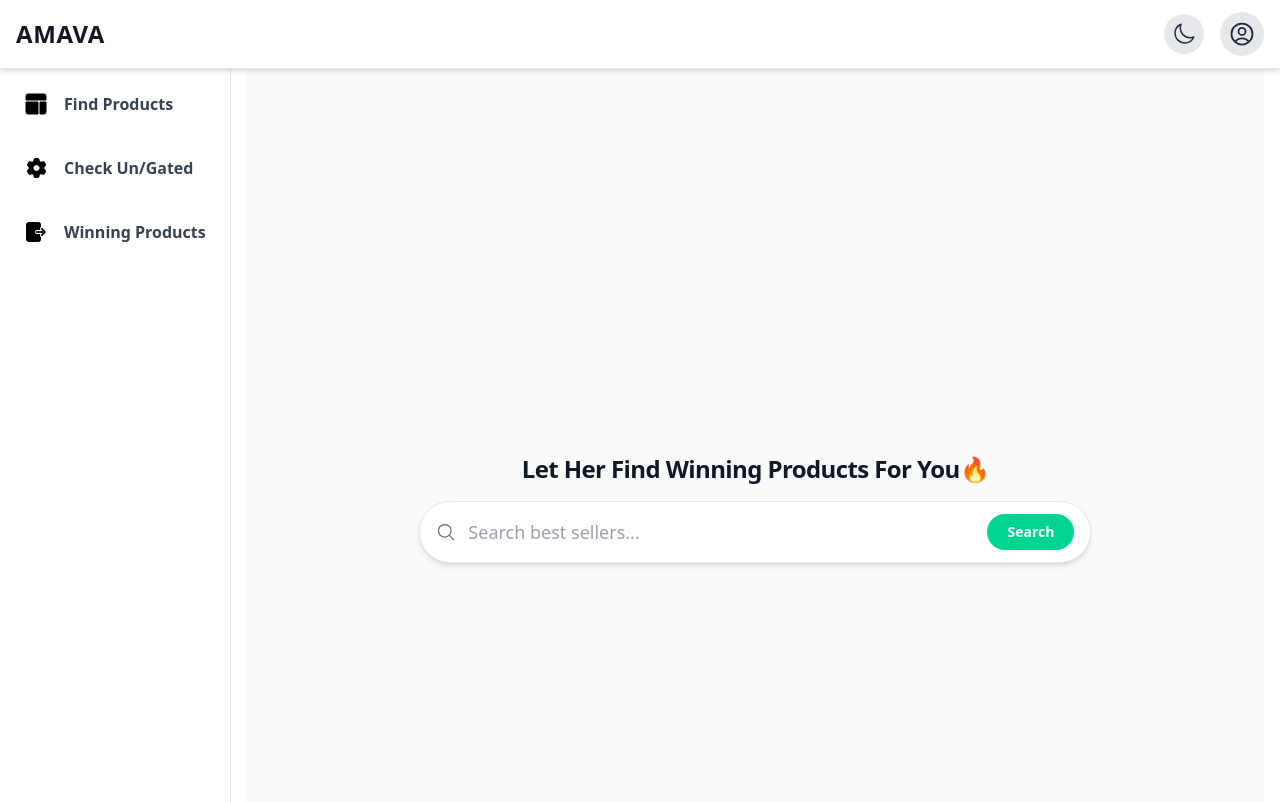
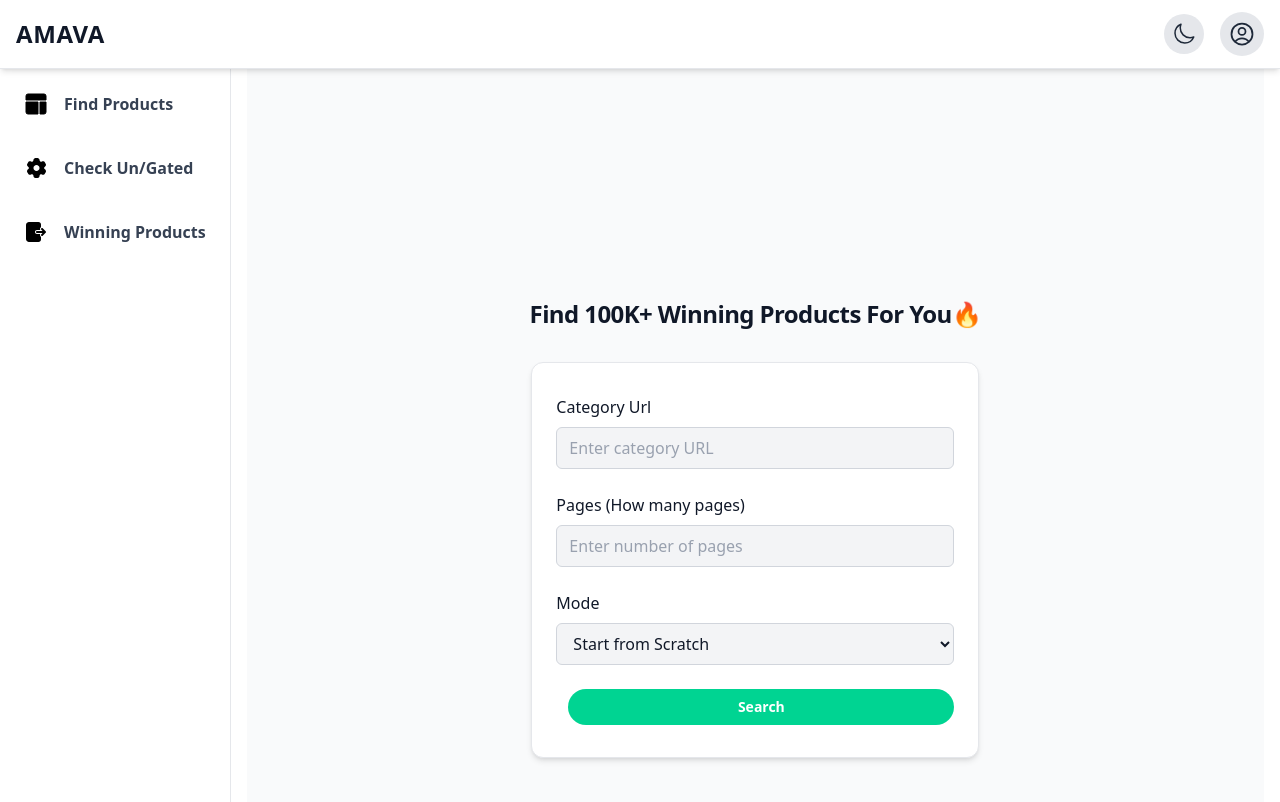
Before and after one commit to Aurabiq-A/AMAVA-Frontend, a React (Vite) app: page / in a window 1280 px wide. Shown: the top 802 px of the page. Built offline with nearby package versions, Linux system fonts and the light colour scheme.

Commit message:
changed home page

```diff
--- a/src/pages/Home.tsx
+++ b/src/pages/Home.tsx
@@ -1,71 +1,94 @@
 import React, { useState } from "react";
-import { MagnifyingGlassIcon } from "@heroicons/react/24/solid";
+import { useTheme } from "../context/ThemeContext";
 import { ArrowPathIcon } from "@heroicons/react/24/outline";
-import { useTheme } from "../context/ThemeContext"; // adjust path as needed
-
 const Home: React.FC = () => {
     const { darkMode } = useTheme();
 
-  const [query, setQuery] = useState("");
+    const [categoryUrl, setCategoryUrl] = useState("");
+    const [pages, setPages] = useState("");
+    const [mode, setMode] = useState("scratch");
     const [loading, setLoading] = useState(false);
-  const [results, setResults] = useState<any[]>([]);
-
-  const handleSearch = async (e: React.FormEvent) => {
+    const handleSubmit = async (e: React.FormEvent) => {
         e.preventDefault();
-    if (!query.trim()) return;
-
         setLoading(true);
-    try {
-      // Replace with actual backend call
-      const response = await fetch(`/api/search?query=${encodeURIComponent(query)}`);
-      const data = await response.json();
-      setResults(data.results || []);
-    } catch (error) {
-      console.error("Search failed:", error);
-      setResults([]);
-    } finally {
+        // Simulate async action, replace with your logic
+        await new Promise((res) => setTimeout(res, 1200));
         setLoading(false);
-    }
+        // Example: console.log({ categoryUrl, pages, mode });
     };
-
     return (
         <div
             className={`flex flex-col items-center justify-center min-h-screen px-4 pt-32
         ${darkMode ? "bg-gray-800 text-white" : "bg-gray-50 text-gray-900"}`}
         >
-      <h2 className="text-2xl font-semibold text-center mb-4 tracking-tight">
-        Let Her Find Winning Products For You🔥
+            <h2 className="text-2xl font-semibold text-center mb-8 tracking-tight">
+                Find 100K+ Winning Products For You🔥
             </h2>
-      {/*<p
-        className={`text-center mb-10 text-lg max-w-xl ${
-          darkMode ? "text-gray-300" : "text-gray-500"
+            <form
+                onSubmit={handleSubmit}
+                className={`w-full max-w-md flex flex-col gap-6 shadow-md border rounded-xl px-6 py-8
+          ${darkMode ? "bg-gray-800 border-gray-700" : "bg-white border-gray-200"}`}
+            >
+                <div className="flex flex-col gap-2">
+                    <label htmlFor="categoryUrl" className="font-medium">
+                        Category Url
+                    </label>
+                    <input
+                        id="categoryUrl"
+                        type="text"
+                        value={categoryUrl}
+                        onChange={(e) => setCategoryUrl(e.target.value)}
+                        placeholder="Enter category URL"
+                        className={`rounded-md px-3 py-2 border outline-none transition
+              ${darkMode
+                                ? "bg-gray-900 border-gray-700 text-white placeholder-gray-400"
+                                : "bg-gray-100 border-gray-300 text-gray-900 placeholder-gray-400"
+                            }`}
+                        required
+                    />
+                </div>
+                <div className="flex flex-col gap-2">
+                    <label htmlFor="pages" className="font-medium">
+                        Pages (How many pages)
+                    </label>
+                    <input
+                        id="pages"
+                        type="number"
+                        min={1}
+                        value={pages}
+                        onChange={(e) => setPages(e.target.value)}
+                        placeholder="Enter number of pages"
+                        className={`rounded-md px-3 py-2 border outline-none transition
+              ${darkMode
+                                ? "bg-gray-900 border-gray-700 text-white placeholder-gray-400"
+                                : "bg-gray-100 border-gray-300 text-gray-900 placeholder-gray-400"
+                            }`}
+                        required
+                    />
+                </div>
+                <div className="flex flex-col gap-2">
+                    <label htmlFor="mode" className="font-medium">
+                        Mode
+                    </label>
+                    <select
+                        id="mode"
+                        value={mode}
+                        onChange={(e) => setMode(e.target.value)}
+                        className={`rounded-md px-3 py-2 border outline-none transition
+              ${darkMode
+                                ? "bg-gray-900 border-gray-700 text-white"
+                                : "bg-gray-100 border-gray-300 text-gray-900"
                             }`}
                     >
-        Search for trending Amazon products and connect with top suppliers instantly.
-      </p>*/}
-
-      <form
-        onSubmit={handleSearch}
-        className={`w-full max-w-2xl flex items-center shadow-md border rounded-full px-4 py-3 focus-within:ring-2 focus-within:ring-emerald-500
-          ${darkMode ? "bg-gray-800 border-gray-700" : "bg-white border-gray-200"}`}
-      >
-        <MagnifyingGlassIcon
-          className={`h-5 w-5 mr-3 ${darkMode ? "text-gray-400" : "text-gray-500"}`}
-        />
-        <input
-          type="text"
-          placeholder="Search best sellers..."
-          value={query}
-          onChange={(e) => setQuery(e.target.value)}
-          className={`flex-1 bg-transparent outline-none text-lg placeholder-gray-400
-            ${darkMode ? "text-white" : "text-gray-700"}`}
-        />
+                        <option value="scratch">Start from Scratch</option>
+                        <option value="resume">Resume From Last Session</option>
+                    </select>
+                </div>
                 <button
                     type="submit"
-          disabled={loading || !query.trim()}
+                    disabled={loading || !categoryUrl.trim() || !pages.trim()}
                     className={`ml-3 font-semibold rounded-full px-5 py-2 text-sm transition-colors
-            ${
-              loading || !query.trim()
+            ${loading || !categoryUrl.trim() || !pages.trim()
                             ? "bg-emerald-400 cursor-not-allowed text-white"
                             : "bg-emerald-600 hover:bg-emerald-700 text-white"
                         }`}
@@ -77,27 +100,6 @@ const Home: React.FC = () => {
                     )}
                 </button>
             </form>
-
-      <div className="mt-10 w-full max-w-2xl">
-        {results.length > 0 && (
-          <ul className="space-y-4">
-            {results.map((item: any) => (
-              <li
-                key={item.id}
-                className={`border p-5 rounded-xl shadow-sm transition hover:shadow-md
-                  ${
-                    darkMode
-                      ? "bg-gray-800 border-gray-700 text-white"
-                      : "bg-white border-gray-200 text-gray-900"
-                  }`}
-              >
-                <div className="text-lg font-medium">{item.name}</div>
-                <div className="text-emerald-600 mt-1">Supplier: {item.supplier}</div>
-              </li>
-            ))}
-          </ul>
-        )}
-      </div>
         </div>
     );
 };
--- /dev/null
+++ b/src/pages/chat.tsx
@@ -0,0 +1,105 @@
+import React, { useState } from "react";
+import { MagnifyingGlassIcon } from "@heroicons/react/24/solid";
+import { ArrowPathIcon } from "@heroicons/react/24/outline";
+import { useTheme } from "../context/ThemeContext"; // adjust path as needed
+
+const Home: React.FC = () => {
+  const { darkMode } = useTheme();
+
+  const [query, setQuery] = useState("");
+  const [loading, setLoading] = useState(false);
+  const [results, setResults] = useState<any[]>([]);
+
+  const handleSearch = async (e: React.FormEvent) => {
+    e.preventDefault();
+    if (!query.trim()) return;
+
+    setLoading(true);
+    try {
+      // Replace with actual backend call
+      const response = await fetch(`/api/search?query=${encodeURIComponent(query)}`);
+      const data = await response.json();
+      setResults(data.results || []);
+    } catch (error) {
+      console.error("Search failed:", error);
+      setResults([]);
+    } finally {
+      setLoading(false);
+    }
+  };
+
+  return (
+    <div
+      className={`flex flex-col items-center justify-center min-h-screen px-4 pt-32
+        ${darkMode ? "bg-gray-800 text-white" : "bg-gray-50 text-gray-900"}`}
+    >
+      <h2 className="text-2xl font-semibold text-center mb-4 tracking-tight">
+        Let Her Find Winning Products For You🔥
+      </h2>
+      {/*<p
+        className={`text-center mb-10 text-lg max-w-xl ${
+          darkMode ? "text-gray-300" : "text-gray-500"
+        }`}
+      >
+        Search for trending Amazon products and connect with top suppliers instantly.
+      </p>*/}
+
+      <form
+        onSubmit={handleSearch}
+        className={`w-full max-w-2xl flex items-center shadow-md border rounded-full px-4 py-3 focus-within:ring-2 focus-within:ring-emerald-500
+          ${darkMode ? "bg-gray-800 border-gray-700" : "bg-white border-gray-200"}`}
+      >
+        <MagnifyingGlassIcon
+          className={`h-5 w-5 mr-3 ${darkMode ? "text-gray-400" : "text-gray-500"}`}
+        />
+        <input
+          type="text"
+          placeholder="Search best sellers..."
+          value={query}
+          onChange={(e) => setQuery(e.target.value)}
+          className={`flex-1 bg-transparent outline-none text-lg placeholder-gray-400
+            ${darkMode ? "text-white" : "text-gray-700"}`}
+        />
+        <button
+          type="submit"
+          disabled={loading || !query.trim()}
+          className={`ml-3 font-semibold rounded-full px-5 py-2 text-sm transition-colors
+            ${
+              loading || !query.trim()
+                ? "bg-emerald-400 cursor-not-allowed text-white"
+                : "bg-emerald-600 hover:bg-emerald-700 text-white"
+            }`}
+        >
+          {loading ? (
+            <ArrowPathIcon className="h-5 w-5 animate-spin mx-auto" />
+          ) : (
+            "Search"
+          )}
+        </button>
+      </form>
+
+      <div className="mt-10 w-full max-w-2xl">
+        {results.length > 0 && (
+          <ul className="space-y-4">
+            {results.map((item: any) => (
+              <li
+                key={item.id}
+                className={`border p-5 rounded-xl shadow-sm transition hover:shadow-md
+                  ${
+                    darkMode
+                      ? "bg-gray-800 border-gray-700 text-white"
+                      : "bg-white border-gray-200 text-gray-900"
+                  }`}
+              >
+                <div className="text-lg font-medium">{item.name}</div>
+                <div className="text-emerald-600 mt-1">Supplier: {item.supplier}</div>
+              </li>
+            ))}
+          </ul>
+        )}
+      </div>
+    </div>
+  );
+};
+
+export default Home;
```
Lines whose indentation alone changed are shown as unchanged.
